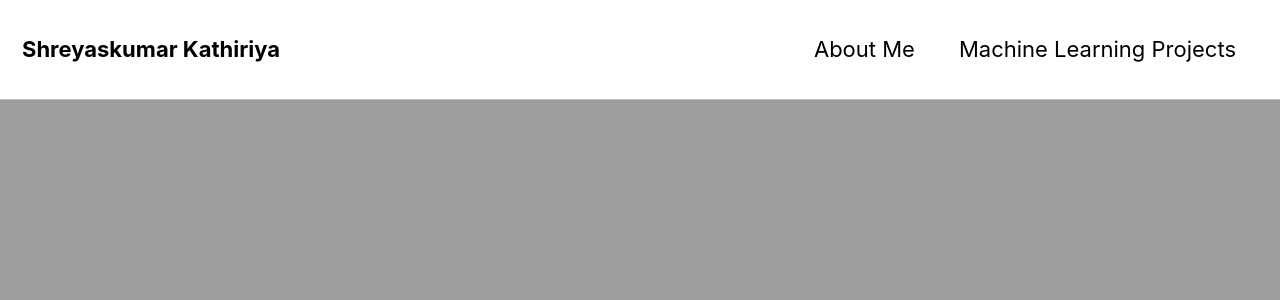
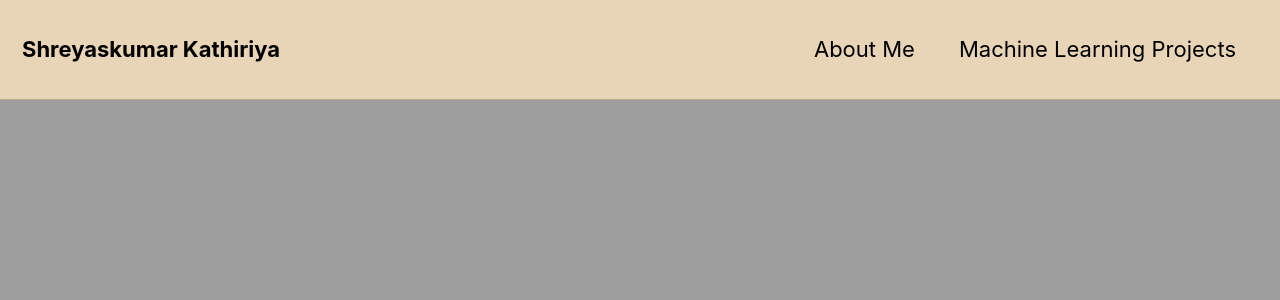
Before and after one commit to Shreyash1811/Shreyash1811.github.io, a Jekyll site: the page built from index.html, in a window 1280 px wide and 900 px high. Shown: the top 300 px of the window. Built offline with Jekyll 4.4.1, drawn with Linux system fonts in a browser that asks for light colours; nearby versions of some CDN libraries; the list of posts is cut into pages by our own code.

Commit message:
Update _config.yml

```diff
--- a/_config.yml
+++ b/_config.yml
@@ -5,7 +5,7 @@
 # For technical reasons, this file is *NOT* reloaded automatically when you use
 # `jekyll serve`. If you change this file, please restart the server process.
 
-minimal_mistakes_skin    : "contrast" # "air", "aqua", "contrast", "dark", "dirt", "neon", "mint", "plum", "sunrise", "default"
+minimal_mistakes_skin    : "sunrise" # "air", "aqua", "contrast", "dark", "dirt", "neon", "mint", "plum", "sunrise", "default"
 
 # Site Settings
 locale                   : "en-US"
```
